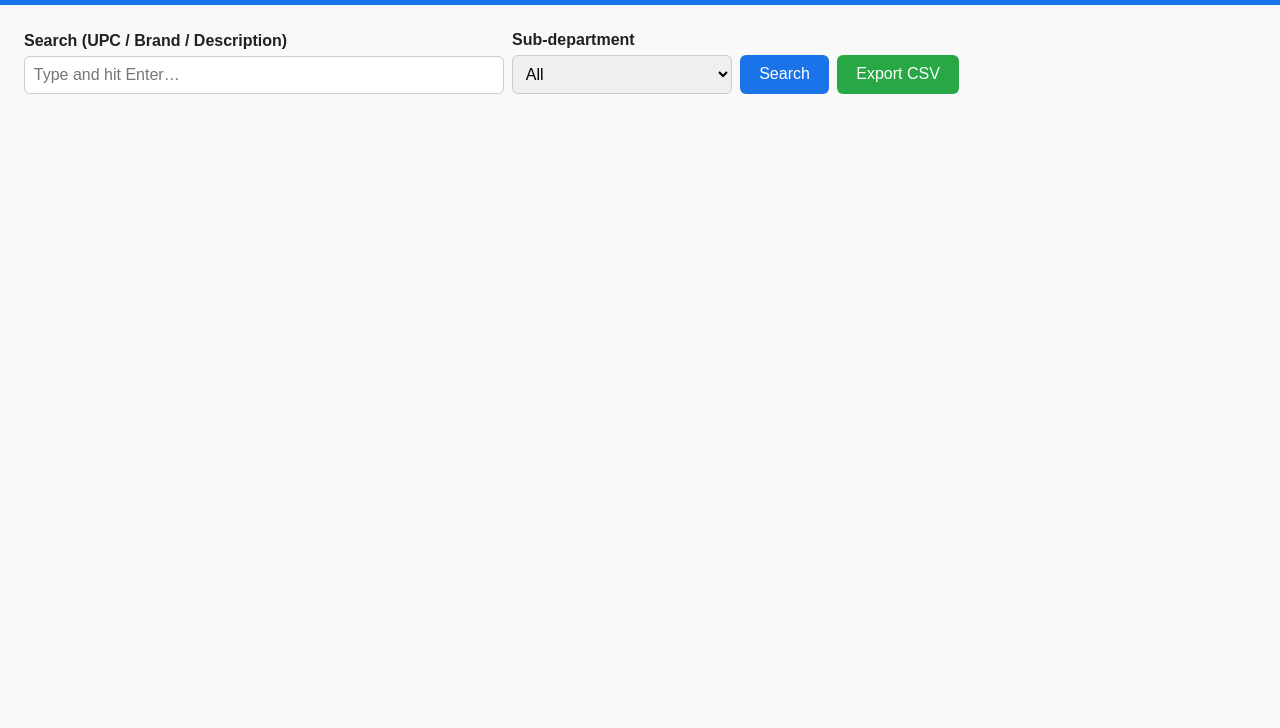
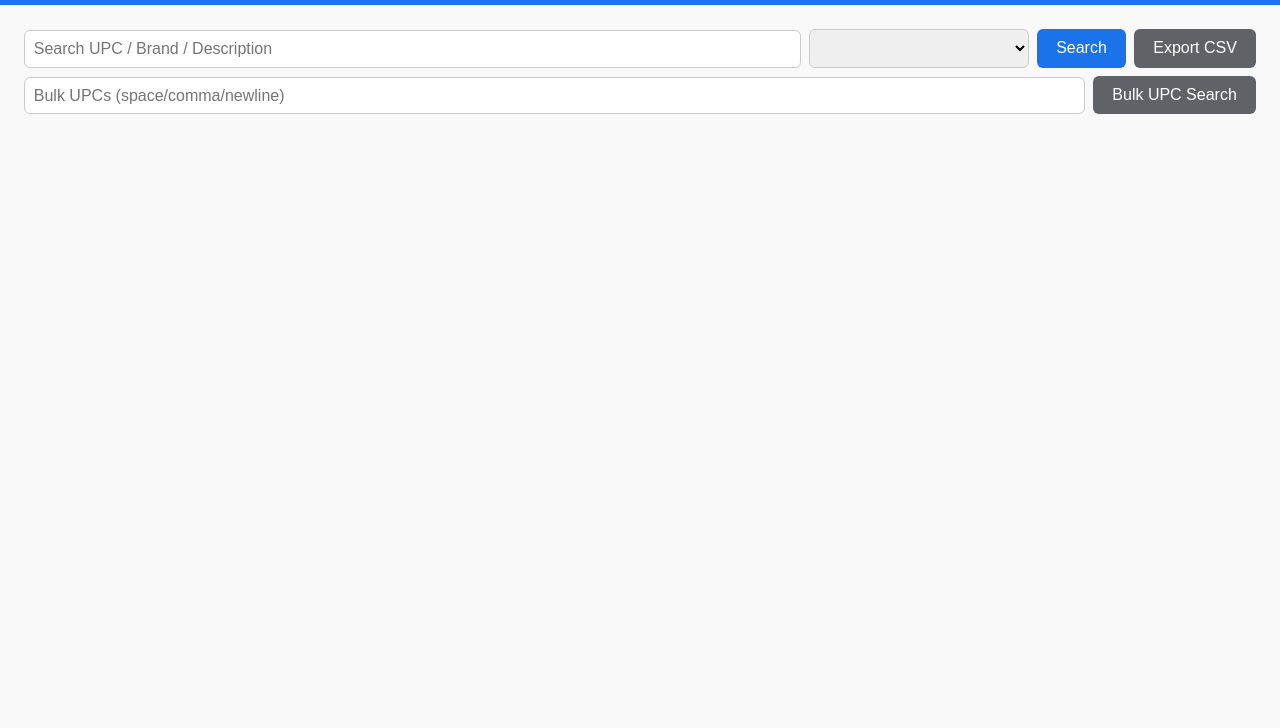
Before and after one commit to KarshBa/ITEM_LIST_HANDLER, a website: page public/item_list.html in a window 1280 px wide. Shown: the part 72-800 px from the top of the page. Drawn offline with Linux system fonts and the light colour scheme; no server answers.

Commit message:
Update item_list.html

```diff
--- a/public/item_list.html
+++ b/public/item_list.html
@@ -27,22 +27,20 @@
 <body>
 <header><h1>Item List Search</h1></header>
 <main>
-  <div class="input-group flex" id="searchRow" style="align-items:flex-end;">
-  <div class="search-wrap" style="flex:1;position:relative;">
-    <label for="searchBox">Search (UPC / Brand / Description)</label>
-    <input type="text" id="searchBox" placeholder="Type and hit Enter…" />
-    <ul id="suggestList"></ul>
-  </div>
-  <!-- Sub-department filter -->
-  <div style="min-width:220px;">
-    <label for="subdeptSelect">Sub-department</label>
-    <select id="subdeptSelect">
-      <option value="">All</option>
-    </select>
-  </div>
+  <div class="flex" style="gap:.5rem;align-items:flex-end;margin-bottom:.5rem;">
+  <input id="searchBox" type="text" placeholder="Search UPC / Brand / Description" style="flex:1;">
+  <select id="subdeptSelect" style="max-width:220px;"></select>
+  <button id="searchBtn">Search</button>
+  <button id="exportBtn" class="secondary">Export CSV</button>
+</div>
 
-  <button id="searchBtn">Search</button>
-  <button id="exportBtn" class="success">Export CSV</button>
+<!-- suggestions dropdown -->
+<ul id="suggestions" class="suggest-list hidden"></ul>
+
+<!-- Bulk UPC exact -->
+<div class="flex" style="gap:.5rem;align-items:flex-end;margin:.4rem 0 1rem;">
+  <input id="bulkUPCBox" type="text" placeholder="Bulk UPCs (space/comma/newline)" style="flex:1;">
+  <button id="bulkUPCBtn" class="secondary">Bulk UPC Search</button>
 </div>
   <div class="page-info" id="resultInfo"></div>
 
```
